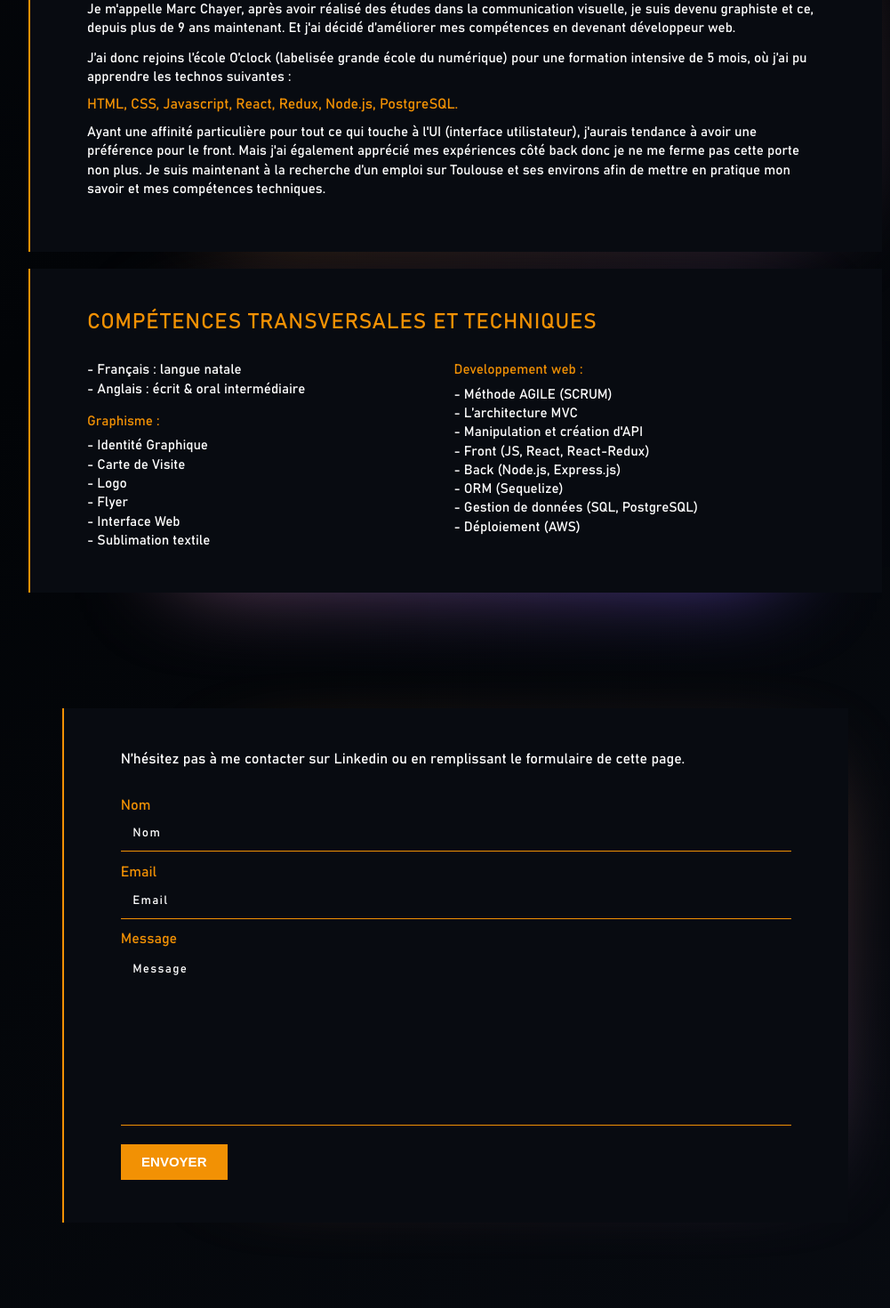
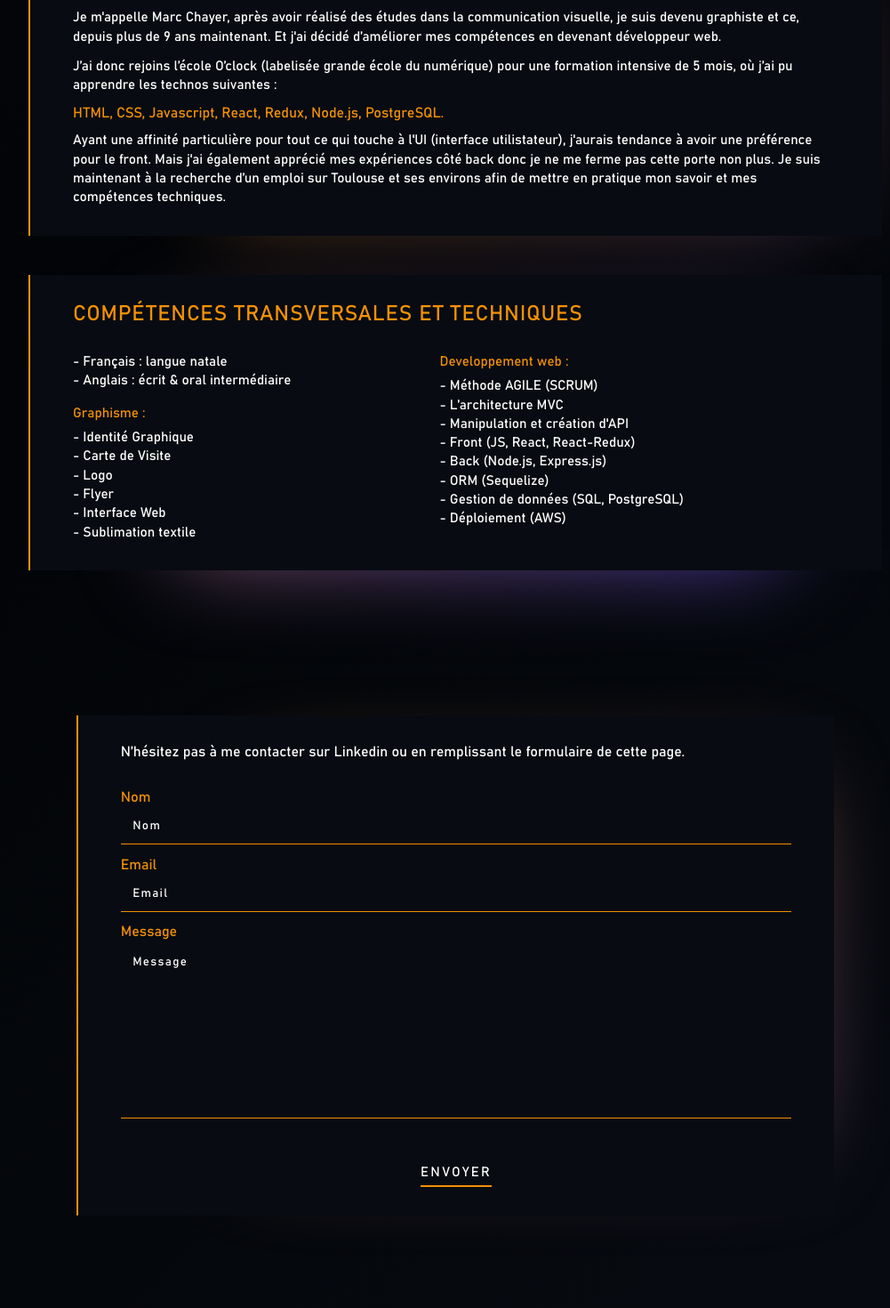
Before and after one commit to MarcChayer/portfolio, a React app: page / in a window 1280 px wide. Shown: the part 1715-3185 px from the top of the page at 89% size, without its empty margins (128-1129 px from the left). Built offline with nearby package versions, Linux system fonts and the light colour scheme.

Commit message:
update style of submit button contact

```diff
--- a/src/components/About/style.scss
+++ b/src/components/About/style.scss
@@ -74,7 +74,7 @@ h1 {
 
 .bio {
   background-color: vars.$main-dark-color;
-  padding: 3em 4em;
+  padding: 2em 3em;
   border-left: 2px solid vars.$secondary-color;
   width: 75vw;
   @media screen and (max-width:1250px) {
@@ -84,14 +84,11 @@ h1 {
     width: 100%;
   }
   @media screen and (max-height:730px) {
-    padding: 2em 3em;
     height: auto;
   }
   @media screen and (max-width: 1024px) and (max-height: 800px) {
-    padding: 2em 3em;
     height: auto;
   }
-
   &__title {
     letter-spacing: .05rem;
     font-size: 1.5rem;
@@ -102,6 +99,7 @@ h1 {
     }
     @media screen and (max-height:730px) {
       margin-bottom: .5em;
+      font-size: 1.2rem;
     }
 
   }
@@ -110,10 +108,10 @@ h1 {
     margin-bottom: 0.8em;
     line-height: 1.4em;
     @media screen and (max-width:750px) {
-      font-size: 0.9rem;
+      font-size: 0.95rem;
     }
     @media screen and (max-height:730px) {
-      font-size: 0.7rem;
+      font-size: 0.8rem;
       letter-spacing: .02rem;
     }
     &__technos {
@@ -123,16 +121,19 @@ h1 {
         font-size: 0.9rem;
       }
       @media screen and (max-height:730px) {
-        font-size: 0.7rem;
+        font-size: 0.8rem;
         letter-spacing: .02rem;
       }
     }
+  }
+  &__text:last-child {
+    margin-bottom: 0;
   }
 }
 
 .cpt {
   background-color: vars.$main-dark-color;
-  padding: 3em 4em;
+  padding: 2em 3em;
   border-left: 2px solid vars.$secondary-color;
   width: 75vw;
   @media screen and (max-width:1250px) {
@@ -142,7 +143,6 @@ h1 {
     width: 100%;
   }
   @media screen and (max-width: 1024px) and (max-height: 800px) {
-    padding: 2em 3em;
     height: auto;
   }
 }
@@ -156,12 +156,12 @@ h1 {
     padding-right: 10em;
     line-height: 1.4em;
     @media screen and (max-width:750px) {
-      font-size: 0.9rem;
+      font-size: 0.95rem;
       padding-right: 0em;
       margin-bottom: 1em;
     }
     @media screen and (max-height:730px) {
-      font-size: 0.7rem;
+      font-size: 0.8rem;
       letter-spacing: .02rem;
     }
     &__firstTitle{
@@ -174,7 +174,7 @@ h1 {
         font-size: 1rem;
       }
       @media screen and (max-height:730px) {
-        font-size: 0.9rem;
+        font-size: 1.2rem;
         margin-bottom: .5em;
       }
     }
--- a/src/components/Contact/index.js
+++ b/src/components/Contact/index.js
@@ -60,7 +60,7 @@ const Contact = () => {
           ou en remplissant le formulaire de cette page.
           </h2>
           <div className="contact__container__form__paragraph">
-            <form method="post" onSubmit={handleOnSubmit}>
+            <form method="post">
               <label className="form__label">Nom
                 <input
                   name="name"
@@ -95,7 +95,15 @@ const Contact = () => {
                   autoComplete="off"
                 />
               </label>
-              <button className="btn contact__container__form__paragraph__formButton" type="submit" ><span>Envoyer</span></button>
+              <div class="buttonSubmit" >
+                <a onClick={handleOnSubmit}>
+                  <span class="text">Envoyer</span>
+                  <span class="line -right"></span>
+                  <span class="line -top"></span>
+                  <span class="line -left"></span>
+                  <span class="line -bottom"></span>
+                </a>
+              </div>
             </form>
           </div>
         </section>
--- a/src/components/Contact/style.scss
+++ b/src/components/Contact/style.scss
@@ -20,12 +20,12 @@
     background-size: 200% 200%;
     animation: animateGlow $duration ease infinite;
     @keyframes animateGlow {
-      0%{background-position:0% 50%}
-      50%{background-position:100% 50%}
-      100%{background-position:0% 50%}
-    }
-  }
-}
+      0%{background-position:0% 50%};
+      50%{background-position:100% 50%};
+      100%{background-position:0% 50%};
+    };
+  };
+};
 .contact {
   display: flex;
   justify-content: center;
@@ -36,10 +36,10 @@
   color: vars.$secondary-color;
   @media screen and (max-height:590px) {
     height: 100%;
-  }
+  };
   @media screen and (max-width:750px) {
     height: 100%;
-  }
+  };
   &__container {
     &__title {
         font-size: 1em;
@@ -48,25 +48,25 @@
         text-transform: inherit;
         @media screen and (max-width:750px) {
           font-size: 0.9rem;
-        }
-      }
+        };
+      };
     &__form {
       position: relative;
       line-height : 1.2em;
-      padding: 3em 4em;
+      padding: 2em 3em;
       background-color: vars.$main-dark-color;
       border-left: 2px solid vars.$secondary-color;
       @include backlight(6vw, 0vw, 6vw, 0.70, vars.$secondary-color, #5846f6, 7s);
       @media screen and (max-width:1000px) {
         width: 90vw;
-      }
+      };
       @media screen and (max-width:750px) {
         width: 100%;
         padding: 2em 3em;
-      }
+      };
       @media screen and (max-height:730px) {
         padding: 2em 3em;
-      }
+      };
       &__paragraph {
         &__input {
           font-family: 'bahnschrift';
@@ -82,10 +82,10 @@
           color: white;
           box-sizing:border-box;
           -webkit-box-sizing:border-box;
-        }
+        };
         &__input:hover, &__input:focus {
           border-bottom: 2px solid vars.$secondary-color;
-        }
+        };
         &__message {
           font-family: 'bahnschrift';
           letter-spacing: 0.1em;
@@ -102,77 +102,168 @@
           -webkit-box-sizing:border-box;
           @media screen and (max-height:730px) {
             height: 100px;
-          }
-        }
+          };
+        };
         &__message:hover, &__message:focus{
           border-bottom: 2px solid vars.$secondary-color;
           margin-bottom: -1px;
-        }
+        };
         &__message::placeholder{
           color: white;
-        }
-        &__formButton {
-          display: block;
-          position: relative;
-          text-transform: uppercase;
-          border: none;
-          outline: none;
-          overflow: hidden;
-          height: 40px;
-          width: 120px;
-          color: white;
-          font-weight: 700;
-          font-size: 15px;
-          background-color:vars.$secondary-color;;
-          margin-top: 1em;
-        }
-        &__formButton span {
-          position: relative;
-          z-index: 1;
-        }
-
-        &__formButton:after {
-          content: "";
-          position: absolute;
-          left: -48px;
-          top: 0;
-          height: 500%;
-          width: 155%;
-          background: white;
-          -webkit-transition: all .5s ease-in-out;
-          transition: all .5s ease-in-out;
-          -webkit-transform: translateX(-98%) translateY(-25%) rotate(45deg);
-          transform: translateX(-98%) translateY(-25%) rotate(45deg);
-        }
-
-        &__formButton:hover:after {
-          -webkit-transform: translateX(-9%) translateY(-25%) rotate(45deg);
-          transform: translateX(-9%) translateY(-25%) rotate(45deg);
-        }
-        &__formButton:hover {
-          color: vars.$secondary-color;;
-        }
-      }
-    }
-  }
-}
+        };
+      };
+    };
+  };
+};
 
 .contact__container__form__paragraph__input::placeholder {
   color: white;
-}
+};
+
 .contact__container__form__paragraph__input__message::placeholder {
   color: white;
-}
+};
 
 .toast{
   &__success {
     font-weight: bold;
     color: vars.$main-dark-color!important;
     background-color: rgba(255, 255, 255, 0.698)!important;
-  }
+  };
   &__error {
     font-weight: bold;
     color: vars.$main-dark-color!important;
     background-color: vars.$secondary-color!important;
-  }
-}
+  };
+};
+
+.buttonSubmit {
+  margin-top: 1em;
+  background-color: transparent;
+  display: flex;
+  justify-content: center;
+  a {
+    display: inline-block;
+    color: white;
+    padding: 0.5em 0.85em;
+    border: vars.$thick solid transparent;
+    position: relative;
+    font-size: 2em;
+    cursor: pointer;
+    letter-spacing: 0.07em;
+    .text {
+      display: block;
+      // padding: 0 0.3em;
+      text-transform: uppercase;
+      font-size: 15px;
+      transform: translate3d(0,vars.$pad,0);
+      transition: transform 0.4s cubic-bezier(.2,0,0,1) 0.4s;
+    };
+
+    &:after {
+      position: absolute;
+      content: '';
+      bottom: -2px;
+      left: vars.$extra;
+      right: vars.$extra;
+      height: vars.$thick;
+      background: vars.$secondary-color;
+      // z-index: -1;
+      transition:
+        transform 0.8s cubic-bezier(1,0,.37,1) 0.2s,
+        right 0.2s cubic-bezier(.04,.48,0,1) 0.6s,
+        left 0.4s cubic-bezier(.04,.48,0,1) 0.6s;
+      transform-origin: left;
+    };
+
+  };
+
+  .line {
+    position: absolute;
+    background-color: vars.$secondary-color;
+
+    &.-right,
+    &.-left {
+      width: vars.$thick;
+      bottom: -2px;
+      top: -2px;
+      transform: scale3d(1,0,1);
+    };
+
+    &.-top,
+    &.-bottom {
+      height: vars.$thick;
+      left: -2px;
+      right: -2px;
+      transform: scale3d(0,1,1);
+    };
+
+    &.-right {
+      right: -2px;
+      transition: transform 0.1s cubic-bezier(1,0,.65,1.01) 0.23s;
+      transform-origin: top;
+    };
+
+    &.-top {
+      top: -2px;
+      transition: transform 0.08s linear 0.43s;
+      transform-origin: left;
+    };
+
+    &.-left {
+      left: -2px;
+      transition: transform 0.08s linear 0.51s;
+      transform-origin: bottom;
+    };
+
+    &.-bottom {
+      bottom: -2px;
+      transition: transform 0.3s cubic-bezier(1,0,.65,1.01);
+      transform-origin: right;
+    };
+  };
+
+  a:hover,
+  a:active {
+
+    .text {
+      transform: translate3d(0,0,0);
+      transition: transform 0.6s cubic-bezier(.2,0,0,1) 0.4s;
+    };
+
+    &:after {
+      transform: scale3d(0,1,1);
+      right: -2px;
+      left: -2px;
+      transform-origin: right;
+      transition:
+        transform 0.2s cubic-bezier(1,0,.65,1.01) 0.17s,
+        right 0.2s cubic-bezier(1,0,.65,1.01),
+        left 0s 0.3s;
+    };
+
+    .line {
+      transform: scale3d(1,1,1);
+
+      &.-right {
+        transition: transform 0.1s cubic-bezier(1,0,.65,1.01) 0.2s;
+        transform-origin: bottom;
+      };
+
+      &.-top {
+        transition: transform 0.08s linear 0.4s;
+        transform-origin: right;
+      };
+
+      &.-left {
+        transition: transform 0.08s linear 0.48s;
+        transform-origin: top;
+      };
+
+      &.-bottom {
+        transition: transform 0.5s cubic-bezier(0,.53,.29,1) 0.56s;
+        transform-origin: left;
+      };
+    };
+  };
+};
--- a/src/styles/_vars.scss
+++ b/src/styles/_vars.scss
@@ -1,3 +1,7 @@
 $main-dark-color: #080b11;
 $main-light-color: #e6f2fc;
 $secondary-color: #f29104;
+
+$thick : 2px;
+$pad : 0.7em;
+$extra : calc(#{$pad} * 1.2);
```
